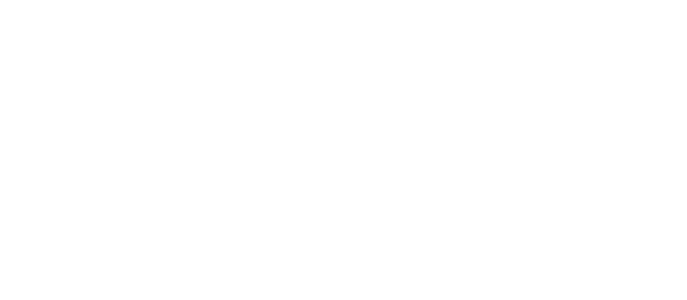
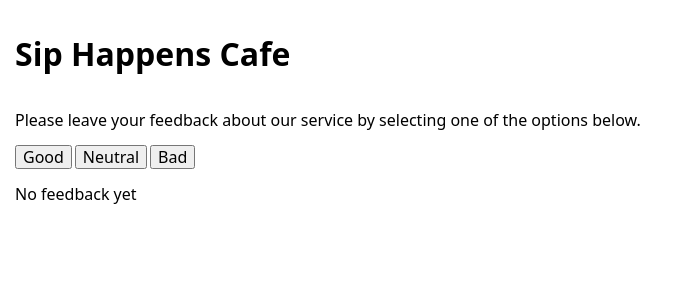
Before and after one commit to T0IIIA/goit-react-hw-02, a React (Vite) app: page / in a window 1280 px wide. Shown: the top 300 px of the page, without its empty margins (0-687 px from the left). Built offline with nearby package versions, Linux system fonts and the light colour scheme.

Commit message:
js-hw-02 v.1.0

```diff
--- a/package.json
+++ b/package.json
@@ -10,6 +10,7 @@
     "preview": "vite preview"
   },
   "dependencies": {
+    "modern-normalize": "^2.0.0",
     "react": "^18.3.1",
     "react-dom": "^18.3.1"
   },
--- a/src/App.css
+++ /dev/null
@@ -1,5 +0,0 @@
-#root {
-  max-width: 1280px;
-  margin: 0 auto;
-  text-align: center;
-}
--- a/src/App.jsx
+++ b/src/App.jsx
@@ -1,11 +1,53 @@
-import './App.css'
+import s from './App.module.css'
+import { useEffect, useState } from 'react'
+import Description from './Components/Description/Description'
+import Feedback from './Components/Feedback/Feedback'
+import Options from './Components/Options/Options'
 
 function App() {
+  const [feedback, setFeedback] = useState(() => {
+    const savedData = JSON.parse(window.localStorage.getItem('feedback'))
+    if(savedData) {
+      return savedData
+    }
+    return {
+      good: 0,
+      neutral: 0,
+      bad: 0,
+    }
+  })
+
+  const { good, neutral, bad } = feedback
+  const totalFeedback = good + neutral + bad
+  const positive = Math.round((good / totalFeedback) * 100)
+
+  const updateFeedback = (feedbackType) => {
+    setFeedback(prev => ({
+      ...prev,
+      [feedbackType]: prev[feedbackType] +1
+    }))
+   }
+
+   const handleReset = () => {
+    setFeedback({
+      good: 0,
+      neutral: 0,
+      bad: 0,
+    });
+  };
+
+  useEffect(() => {
+    window.localStorage.setItem('feedback', JSON.stringify(feedback))
+  }, [feedback])
 
   return (
-    <>
+    <div className={s.container}>
 
-    </>
+    <Description />
+    <Options updateFeedback={updateFeedback} totalFeedback={totalFeedback} handleReset={handleReset}/>
+    <Feedback feedback={feedback} totalFeedback={totalFeedback} positive={positive}/>
+
+    </div>
   )
 }
 
--- /dev/null
+++ b/src/App.module.css
@@ -0,0 +1,6 @@
+.container {
+  max-height: 1024px;
+  display: flex;
+  margin: 15px;
+  flex-direction: column;
+}
--- /dev/null
+++ b/src/Components/Description/Description.jsx
@@ -0,0 +1,12 @@
+// import s from './Description.module.css'
+
+const Description = () => {
+  return(
+    <>
+      <h1>Sip Happens Cafe</h1>
+      <p>Please leave your feedback about our service by selecting one of the options below.</p>
+    </>
+  )
+}
+
+export default Description
--- /dev/null
+++ b/src/Components/Feedback/Feedback.jsx
@@ -0,0 +1,21 @@
+import s from './Feedback.module.css'
+
+const Feedback = ({ feedback, totalFeedback, positive }) => {
+  const { good, neutral, bad } = feedback
+
+  if(totalFeedback === 0) {
+    return <p>No feedback yet</p>
+  }
+
+  return (
+    <div className={s.container}>
+      <p>Good: {good}</p>
+      <p>Neutral: {neutral}</p>
+      <p>Bad: {bad}</p>
+      <p>Total: {totalFeedback}</p>
+      <p>Positive: {positive}%</p>
+    </div>
+  )
+}
+
+export default Feedback
--- /dev/null
+++ b/src/Components/Feedback/Feedback.module.css
@@ -0,0 +1,10 @@
+.container {
+  display: flex;
+  flex-direction: column;
+  gap: 10px;
+  margin-top: 20px;
+
+    & p {
+      margin: 0;
+    }
+}
--- /dev/null
+++ b/src/Components/Options/Options.jsx
@@ -0,0 +1,20 @@
+import s from './Options.module.css'
+
+const Options = ({updateFeedback, handleReset, totalFeedback}) => {
+
+  const handleButtonClose = () => {
+    return false
+  }
+
+  return (
+    <div className={s.container}>
+
+      <button onClick={() => updateFeedback('good') }> Good </button>
+      <button onClick={() => updateFeedback('neutral') }> Neutral </button>
+      <button onClick={() => updateFeedback('bad') }> Bad </button>
+      {totalFeedback>0 && <button onClick={() => {handleReset(); handleButtonClose() }}> Reset </button>}
+    </div>
+  )
+}
+
+export default Options
--- /dev/null
+++ b/src/Components/Options/Options.module.css
@@ -0,0 +1,4 @@
+.container {
+  display: flex;
+  gap: 3px;
+}
--- a/src/main.jsx
+++ b/src/main.jsx
@@ -1,6 +1,7 @@
 import React from 'react'
 import ReactDOM from 'react-dom/client'
 import App from './App.jsx'
+import 'modern-normalize';
 
 ReactDOM.createRoot(document.getElementById('root')).render(
   <React.StrictMode>
```
Also changed, not shown: src/Components/Description/Description.module.css (added), 1 other file (tests, documents, lock files or other folders).
